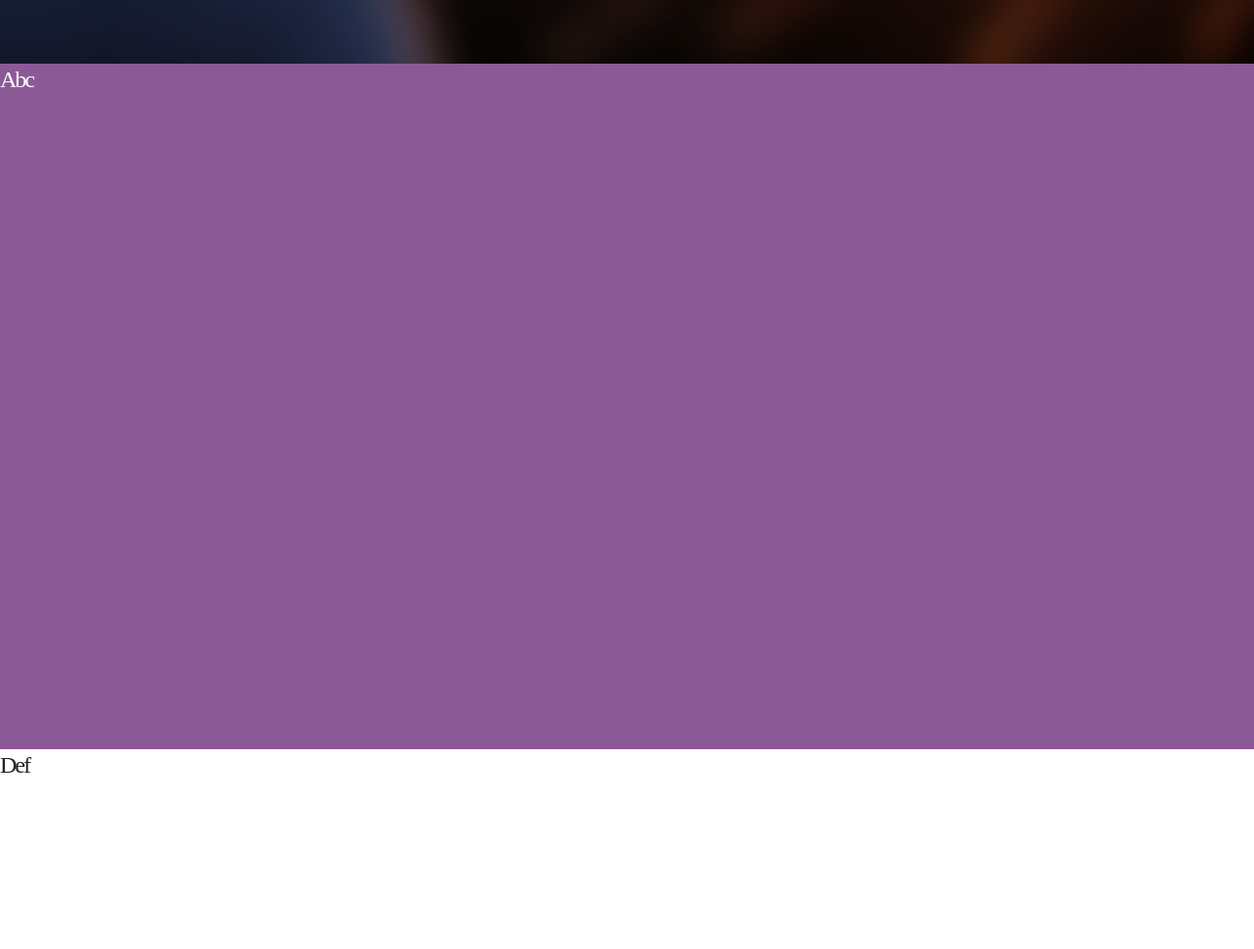
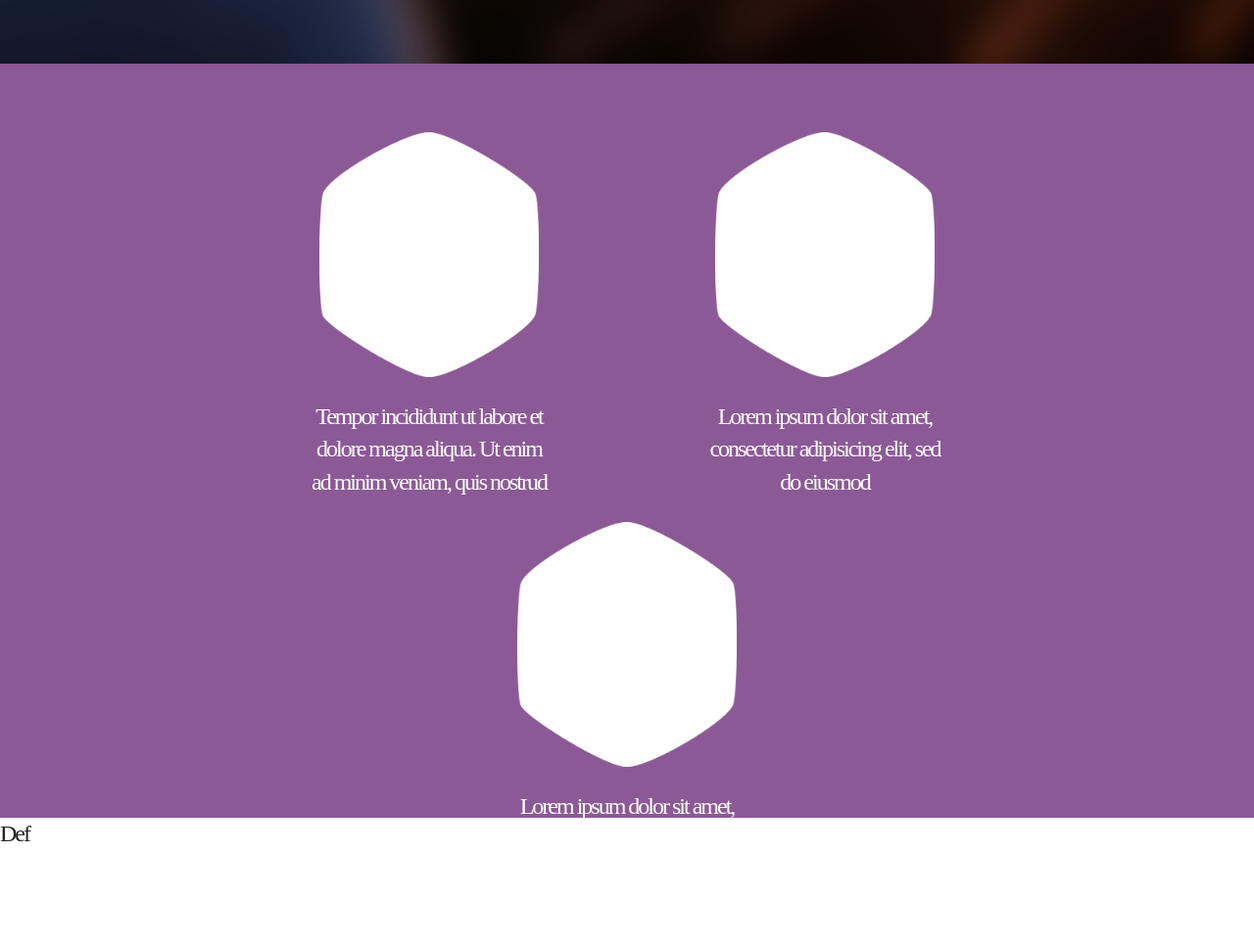
Before and after one commit to emmagrisot/preview, a plain HTML site: page index.html in a window 1280 px wide. Shown: the part 700-1669 px from the top of the page at 98% size. Drawn offline with Linux system fonts and the light colour scheme.

Commit message:
Hexagone +texte

```diff
--- a/css/style.less
+++ b/css/style.less
@@ -41,6 +41,7 @@ body{
 	top: 0;
     >ul{
       padding-left: 50%;
+      margin-top: 13px;
     }
 
 		>ul li{
@@ -94,10 +95,23 @@ body{
 
 .concept {
 	background: @violet;
-	color:white;
+	color: #fff;
 	position: relative;
 	top: 300px;
 	height: 700px;
+  text-align: center;
+  padding-top: 70px;
+    div{
+      display: inline-block;
+      padding: 0 80px;
+      vertical-align: top;
+      >img{
+      height: 250px;
+      }
+      >p{
+        width: 240px;
+      }
+  }
 }
 
 
@@ -122,8 +136,6 @@ body{
 	position: relative;
 	top: 300px;
 	height: 200px;
-
-
 }
 
  /*-webkit-animation: scrollBgGridLinks 35s linear;
--- a/index.html
+++ b/index.html
@@ -39,7 +39,23 @@
 
 
 <div class="concept">
-	Abc
+	<div>
+        <div>
+            <img src="img/hexa.png" alt="">
+            <p>Tempor incididunt ut labore et dolore magna aliqua. Ut enim ad minim veniam,
+            quis nostrud </p>
+        </div>
+        <div>
+            <img src="img/hexa.png" alt="">
+            <p>Lorem ipsum dolor sit amet, consectetur adipisicing elit, sed do eiusmod
+             </p>
+        </div>
+        <div>
+            <img src="img/hexa.png" alt="">
+            <p>Lorem ipsum dolor sit amet, consectetur adipisicing elit, sed do eiusmod
+            tempor incididunt ut labor</p>
+        </div>
+    </div>
 </div>
 
 <div class="fonctionnalite">
```
